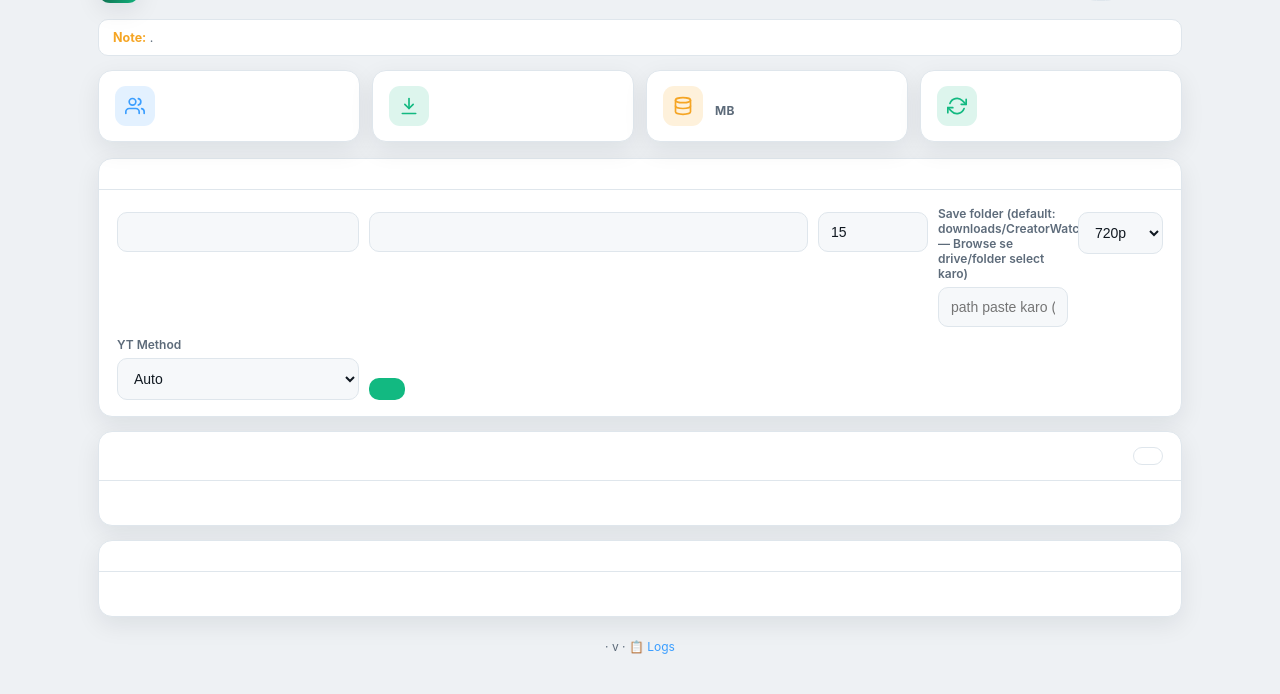
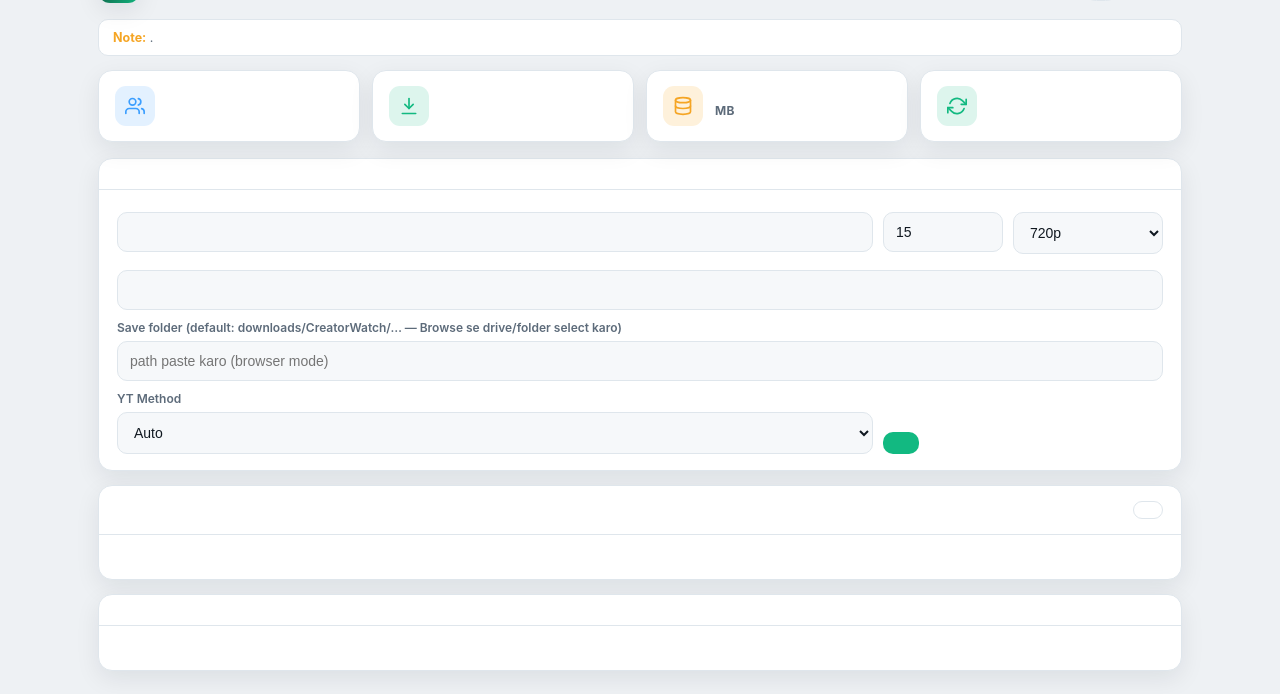
Before and after one commit to ShahzaibRao/CreatorWatch, a Python web app: template templates/dashboard.html in a window 1280 px wide. Shown: the part 65-759 px from the top of the page. Before the commit the page ends 719 px from the top, so only its background shows below. Run offline with Jinja, Linux system fonts and the light colour scheme; the template is opened without the code that fills it, so the values that code supplies are empty.

Commit message:
Fix prospect form layout: full-width rows on desktop
- .fgrid is now 3 columns (1fr 120px 150px); .full spans all columns
  at every width (previously only <=900px, so Save folder was
  squeezed into a 130px column and overlapped Quality)
- Field order: name/interval/quality, link (full), save folder (full),
  YT method + Add button

```diff
--- a/templates/dashboard.html
+++ b/templates/dashboard.html
@@ -45,7 +45,8 @@
 .card-h h2{margin:0;font-size:15px}
 .card-h span{font-size:12.5px;color:var(--muted)}
 .card-b{padding:16px 18px}
-.fgrid{display:grid;grid-template-columns:1.1fr 2fr 110px 130px auto;gap:10px}
+.fgrid{display:grid;grid-template-columns:1fr 120px 150px;gap:10px}
+.fgrid .full{grid-column:1/-1}
 label{font-size:12px;color:var(--muted);display:block;margin-bottom:6px;font-weight:600}
 input,select{width:100%;padding:11px 12px;border-radius:10px;border:1px solid var(--border);background:var(--surface2);color:var(--text);font-size:14px;outline:none}
 input:focus,select:focus{border-color:var(--accent)}
@@ -103,7 +104,6 @@
 @media(max-width:900px){
   .stats{grid-template-columns:repeat(2,1fr)}
   .fgrid{grid-template-columns:1fr 1fr}
-  .fgrid .full{grid-column:1/-1}
 }
 @media(max-width:560px){
   .top{padding:4px 0 12px}
@@ -192,11 +192,7 @@
       <form method="post" action="/add">
         <div class="fgrid">
           <div><label>{{ t('f_name') }}</label><input name="name" placeholder="{{ t('f_name_ph') }}" required></div>
-          <div class="full"><label>{{ t('f_link') }}</label><input name="url" placeholder="{{ t('f_link_ph') }}" required></div>
           <div><label>{{ t('f_every') }}</label><input name="interval" type="number" value="15" min="5" max="1440"></div>
-          <div class="full"><label>Save folder (default: downloads/CreatorWatch/… — Browse se drive/folder select karo)</label>
-            <div style="display:flex;gap:8px"><input id="addFolder" name="folder" placeholder="default: downloads/CreatorWatch/…" readonly><button type="button" class="btn ghost browse-btn" data-target="addFolder" style="white-space:nowrap">📁 Select</button></div>
-          </div>
           <div><label>{{ t('f_quality') }}</label>
             <select name="quality">
               <option value="720p" selected>720p</option>
@@ -205,6 +201,10 @@
               <option value="360p">360p</option>
               <option value="best">Best</option>
             </select>
+          </div>
+          <div class="full"><label>{{ t('f_link') }}</label><input name="url" placeholder="{{ t('f_link_ph') }}" required></div>
+          <div class="full"><label>Save folder (default: downloads/CreatorWatch/… — Browse se drive/folder select karo)</label>
+            <div style="display:flex;gap:8px"><input id="addFolder" name="folder" placeholder="default: downloads/CreatorWatch/…" readonly><button type="button" class="btn ghost browse-btn" data-target="addFolder" style="white-space:nowrap">📁 Select</button></div>
           </div>
           <div><label>YT Method</label>
             <select name="method">
```
